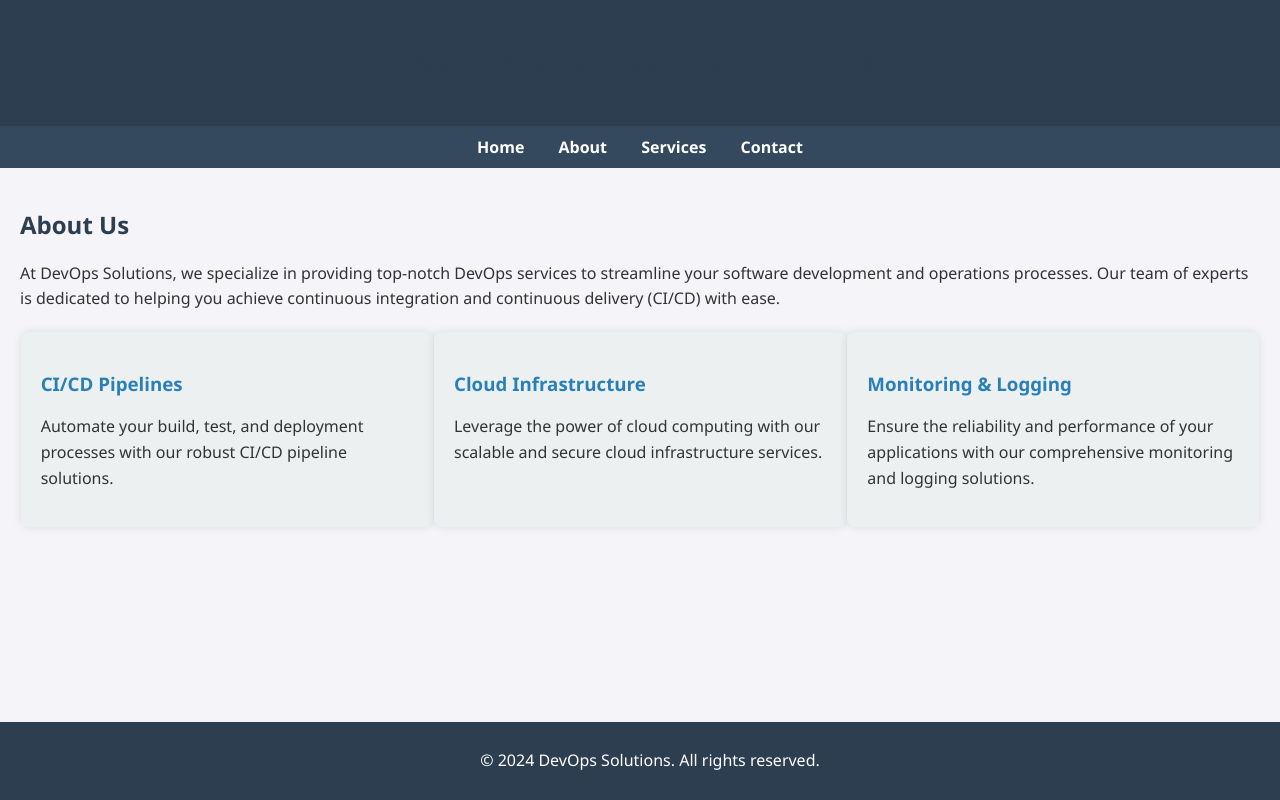
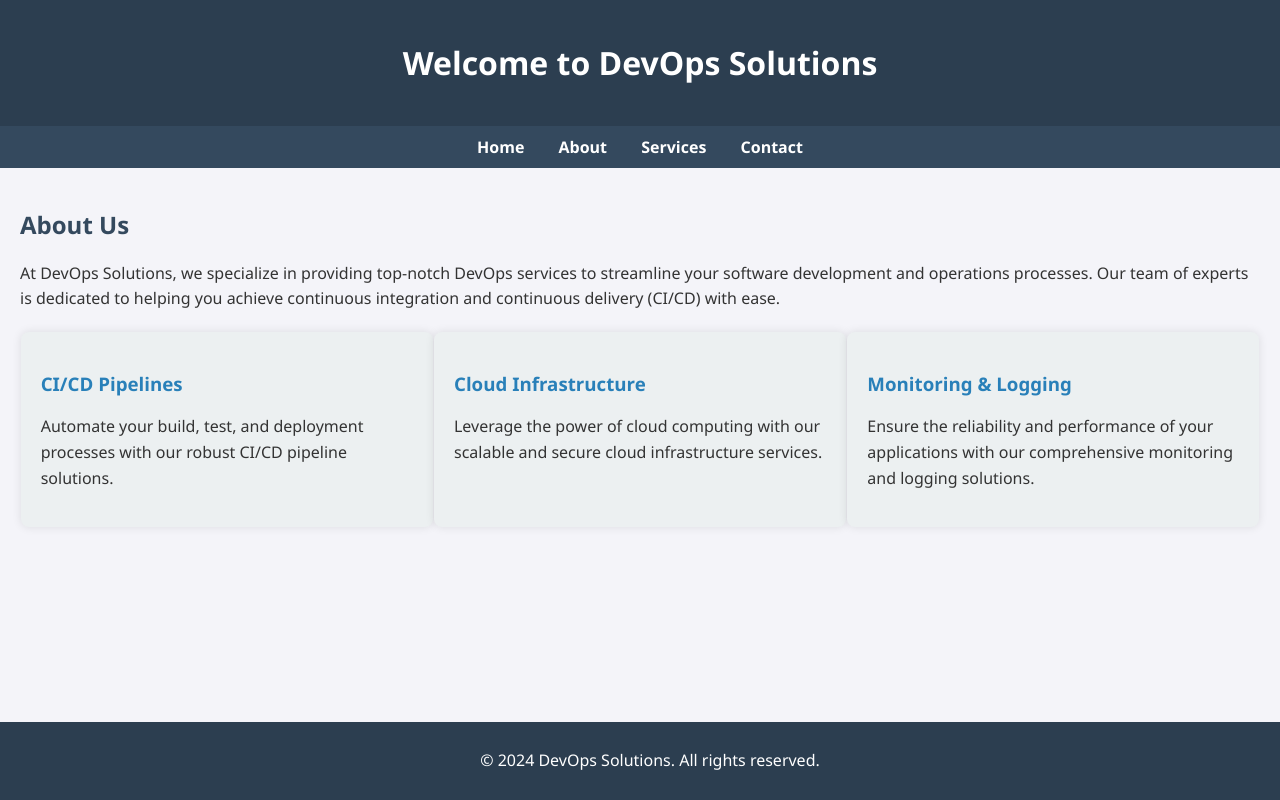
Before and after one commit to pratik-d10/Usecase_Project, a plain HTML site: page index.html in a window 1280 px wide. Drawn offline with Linux system fonts and the light colour scheme.

Commit message:
Update index.html

```diff
--- a/index.html
+++ b/index.html
@@ -35,8 +35,11 @@
         main {
             padding: 20px;
         }
-        h1, h2 {
-            color: #2c3e50;
+        h1 {
+            color: white;
+        }
+        h2 {
+            color: #34495e;
         }
         p {
             line-height: 1.6;
```
